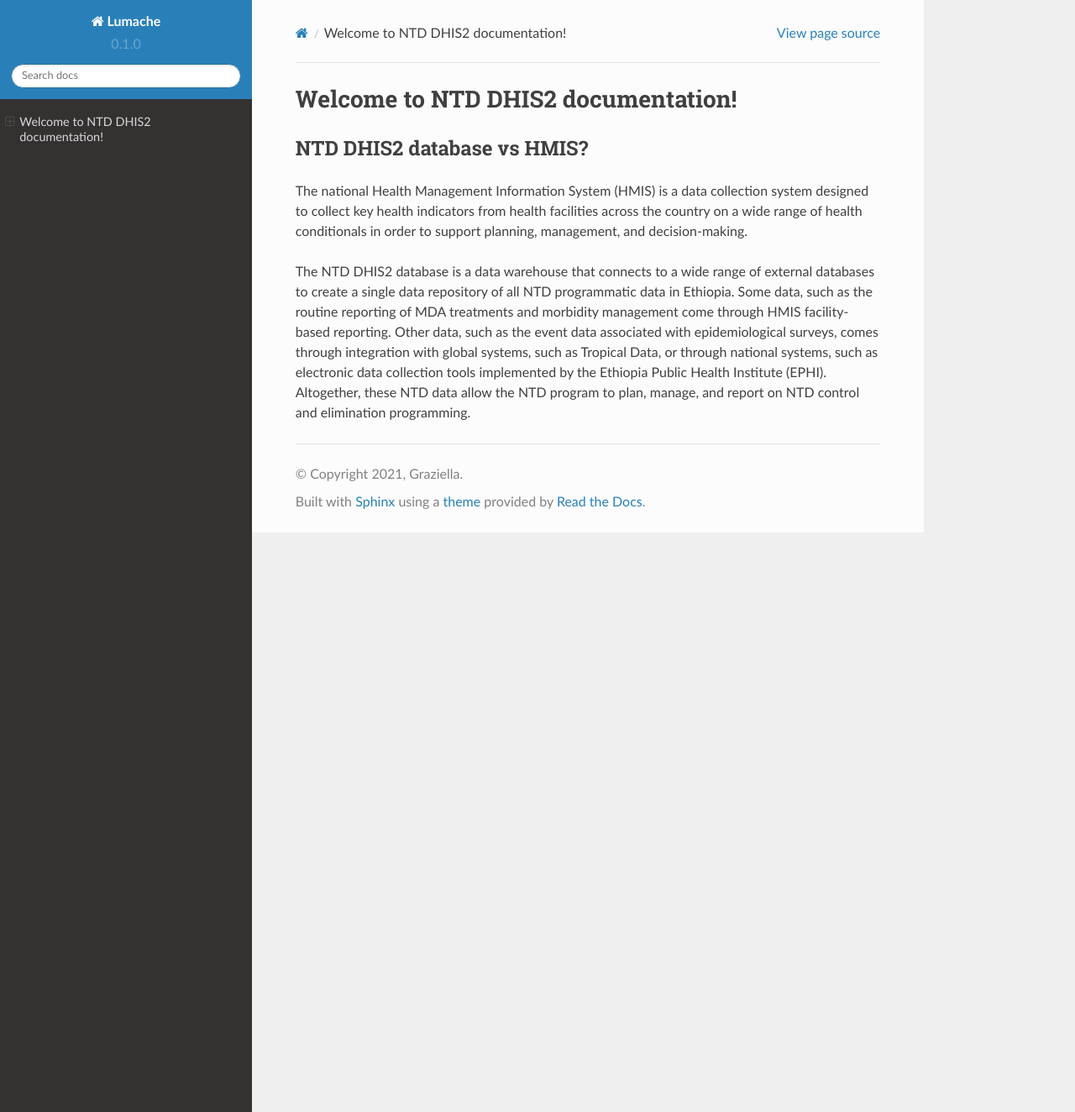
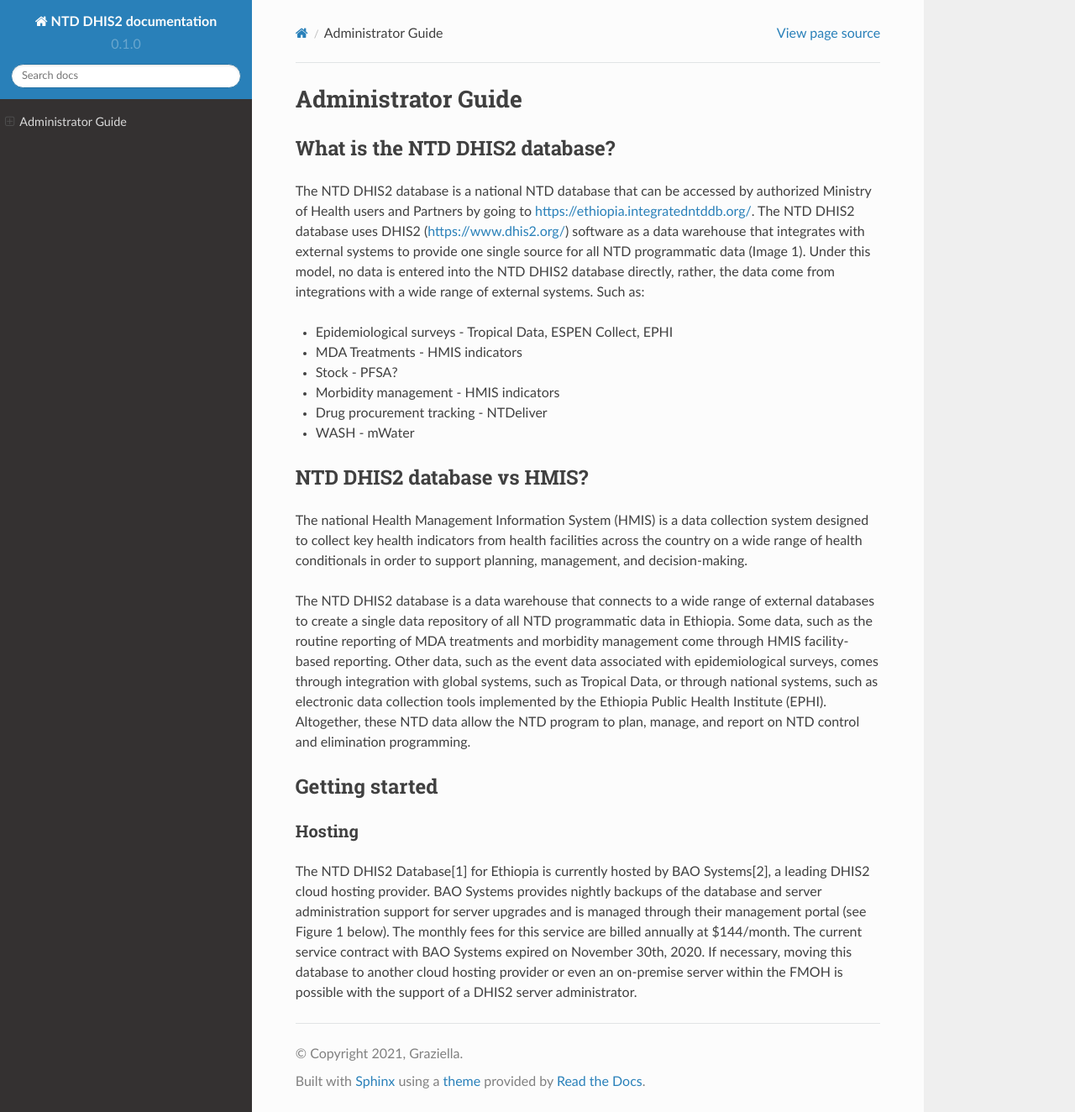
Before and after one commit to ntddhis2/documentation, a Sphinx documentation site: the page built from docs/source/index.rst, in a window 1280 px wide and 1324 px high. Shown: the whole window at 84% size. Built offline with Sphinx 7.4.7 and the Read the Docs theme 2.0.0, drawn with Linux system fonts in a browser that asks for light colours.

Commit message:
more admin guide

```diff
--- a/docs/source/conf.py
+++ b/docs/source/conf.py
@@ -2,9 +2,9 @@
 
 # -- Project information
 
-project = 'Lumache'
+project = 'NTD DHIS2 documentation'
 copyright = '2021, Graziella'
-author = 'Graziella'
+author = 'Adam Preston'
 
 release = '0.1'
 version = '0.1.0'
--- a/docs/source/index.rst
+++ b/docs/source/index.rst
@@ -1,5 +1,17 @@
-Welcome to NTD DHIS2 documentation!
+Administrator Guide
 ===================================
+
+What is the NTD DHIS2 database?
+------------
+
+The NTD DHIS2 database is a national NTD database that can be accessed by authorized Ministry of Health users and Partners by going to https://ethiopia.integratedntddb.org/. The NTD DHIS2 database uses DHIS2 (https://www.dhis2.org/) software as a data warehouse that integrates with external systems to provide one single source for all NTD programmatic data (Image 1). Under this model, no data is entered into the NTD DHIS2 database directly, rather, the data come from integrations with a wide range of external systems. Such as:
+
+* Epidemiological surveys - Tropical Data, ESPEN Collect, EPHI
+* MDA Treatments - HMIS indicators
+* Stock - PFSA?
+* Morbidity management - HMIS indicators
+* Drug procurement tracking - NTDeliver
+* WASH - mWater
 
 
 NTD DHIS2 database vs HMIS?
@@ -8,3 +20,12 @@ NTD DHIS2 database vs HMIS?
 The national Health Management Information System (HMIS) is a data collection system designed to collect key health indicators from health facilities across the country on a wide range of health conditionals in order to support planning, management, and decision-making.
 
 The NTD DHIS2 database is a data warehouse that connects to a wide range of external databases to create a single data repository of all NTD programmatic data in Ethiopia. Some data, such as the routine reporting of MDA treatments and morbidity management come through HMIS facility-based reporting. Other data, such as the event data associated with epidemiological surveys, comes through integration with global systems, such as Tropical Data, or through national systems, such as electronic data collection tools implemented by the Ethiopia Public Health Institute (EPHI). Altogether, these NTD data allow the NTD program to plan, manage, and report on NTD control and elimination programming.
+
+
+Getting started
+------------
+
+Hosting
+~~~~~~~~~~~~~
+
+The NTD DHIS2 Database[1] for Ethiopia is currently hosted by BAO Systems[2], a leading DHIS2 cloud hosting provider.  BAO Systems provides nightly backups of the database and server administration support for server upgrades and is managed through their management portal (see Figure 1 below). The monthly fees for this service are billed annually at  $144/month. The current service contract with BAO Systems expired on November 30th, 2020.  If necessary, moving this database to another cloud hosting provider or even an on-premise server within the FMOH is possible with the support of a DHIS2 server administrator.
```
